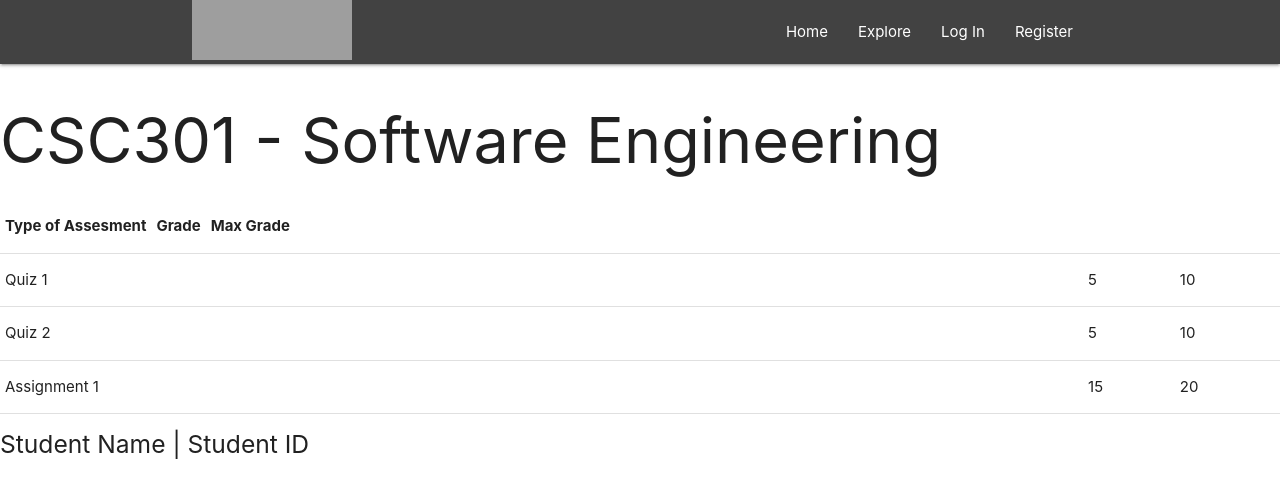
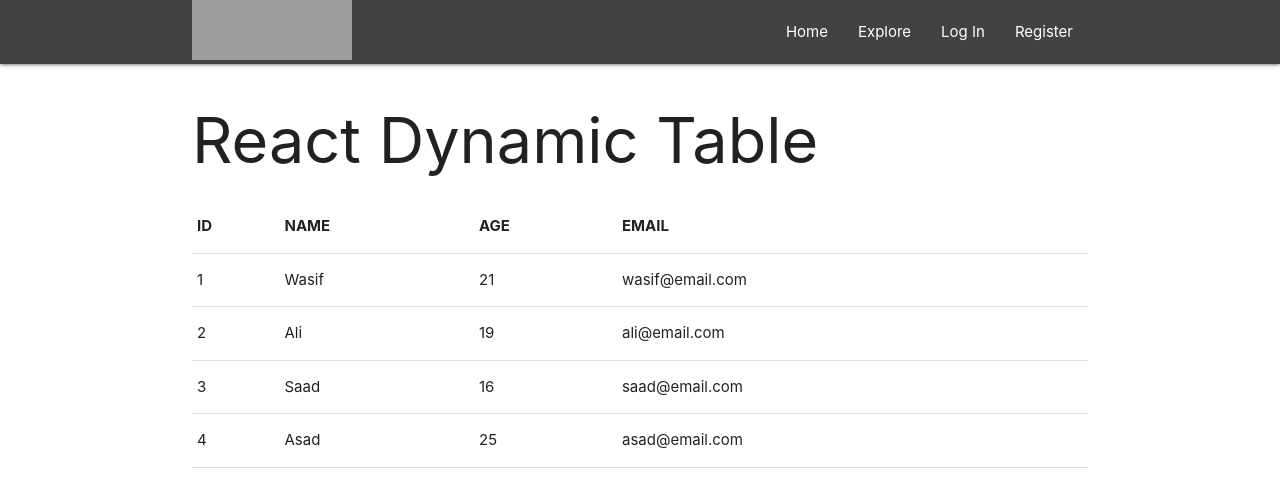
Before and after one commit to cra1gg/hatop, a React (Create React App) app in the folder frontend/: page /studentstats in a window 1280 px wide. Shown: the top 498 px of the page. Built offline with nearby package versions, Linux system fonts and the light colour scheme; grey boxes are pictures that could not be loaded.

Commit message:
[AUT-35] Add initial boilerplate code for table for student stats

```diff
--- a/frontend/src/components/Info/StudentStats.js
+++ b/frontend/src/components/Info/StudentStats.js
@@ -5,42 +5,49 @@ class StudentStats extends React.Component {
 
    constructor(props) {
       super(props)
-	   this.state = { studentId: "Student ID", studentName: "Student Name", courseName: "CSC301 - Software Engineering", grades: [ { id: 1, title: 'Quiz 1', mark: 5, max_mark: 10 }, { id: 2, title: 'Quiz 2', mark: 5, max_mark: 10 }, { id: 3, title: 'Assignment 1', mark: 15, max_mark: 20 }]
+	   this.state = { //state is by default an object
+         students: [
+            { id: 1, name: 'Wasif', age: 21, email: 'wasif@email.com' },
+            { id: 2, name: 'Ali', age: 19, email: 'ali@email.com' },
+            { id: 3, name: 'Saad', age: 16, email: 'saad@email.com' },
+            { id: 4, name: 'Asad', age: 25, email: 'asad@email.com' }
+         ]
       }
    }
 
-
-   renderTable() {
-      return this.state.grades.map((grade, index) => {
-         const { id, title, mark, max_mark } = grade
-	    return (
+   renderTableData() {
+      return this.state.students.map((student, index) => {
+         const { id, name, age, email } = student //destructuring
+         return (
             <tr key={id}>
-               <td>{title}</td>
-               <td>{mark}</td>
-               <td>{max_mark}</td>
+               <td>{id}</td>
+               <td>{name}</td>
+               <td>{age}</td>
+               <td>{email}</td>
             </tr>
          )
       })
    }
 
+   renderTableHeader() {
+      let header = Object.keys(this.state.students[0])
+      return header.map((key, index) => {
+         return <th key={index}>{key.toUpperCase()}</th>
+      })
+   }
+
+
    render() {
       return (
-         <div>
-            <h1 id='title'> { this.state.courseName } </h1>
+         <div className="container">
+            <h1 id='title'>React Dynamic Table</h1>
             <table id='students'>
                <tbody>
-	          <tr>
-	          <b>
-	      	     <td>Type of Assesment</td>
-	      	     <td>Grade</td>
-	      	     <td>Max Grade</td>
-	          </b>
-	          </tr>
-                  { this.renderTable() }
+                  <tr>{this.renderTableHeader()}</tr>
+                  {this.renderTableData()}
                </tbody>
             </table>
-	    <h5> {this.state.studentName} | {this.state.studentId} </h5>
-        </div>
+         </div>
       )
    }
 
```
